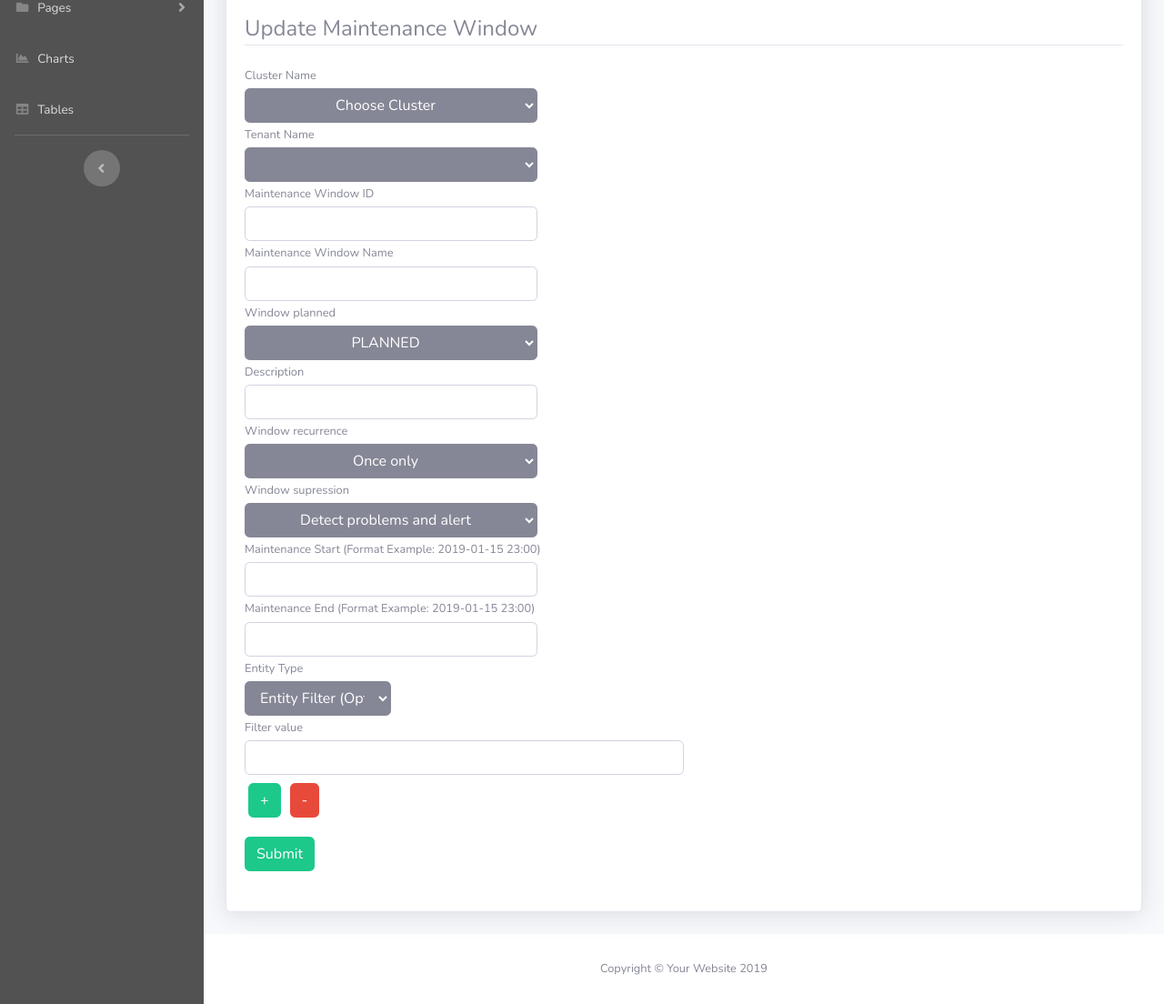
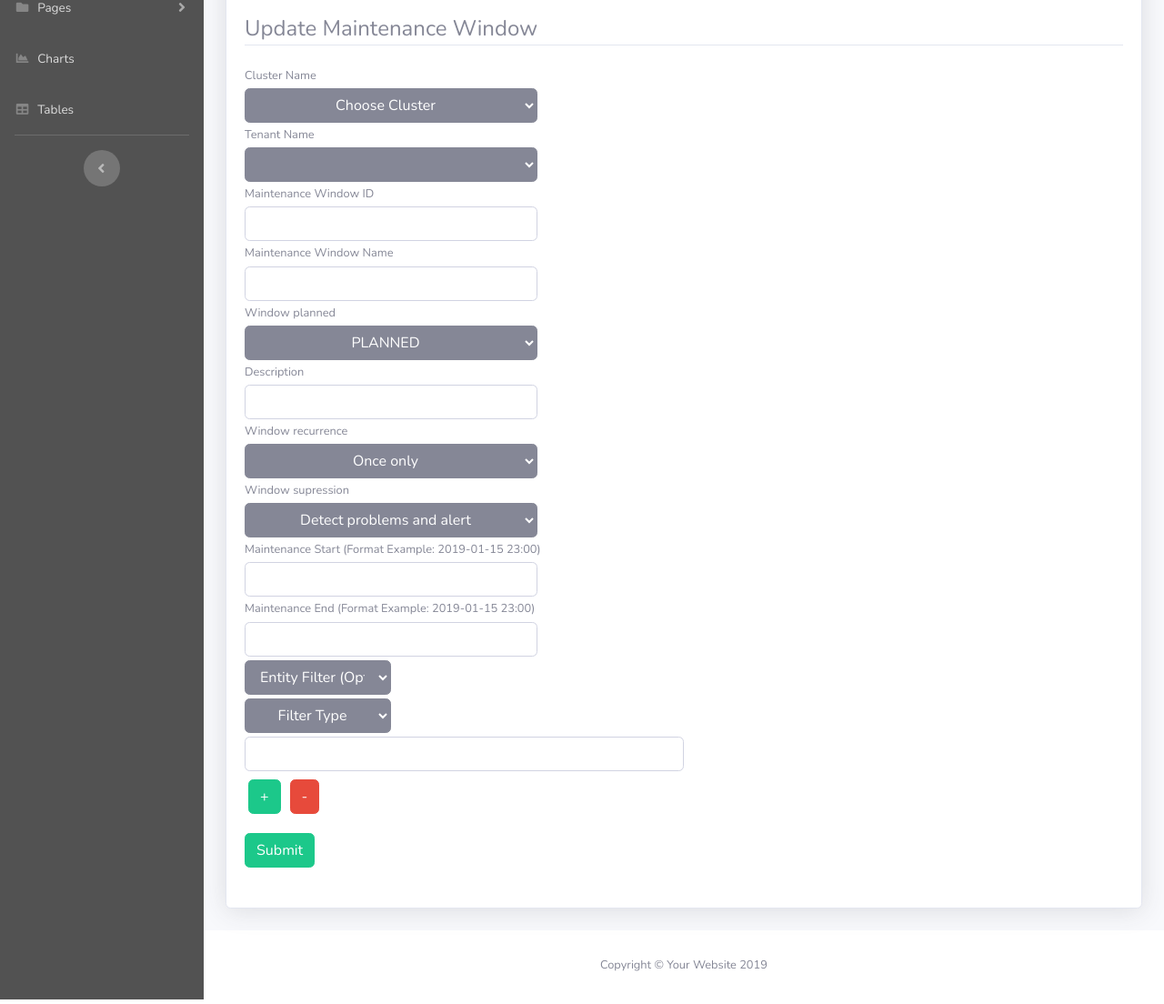
Before and after one commit to dt-self-service/self-service-app, a Django app: page /maintenance/update/ in a window 1280 px wide. Shown: the part 324-1428 px from the top of the page at 91% size. Run offline with Django 3.2, Linux system fonts and the light colour scheme; data that the repository does not hold is empty; some libraries are stand-ins or nearby versions.

Commit message:
Added TAGS_OR_ENTITIES and moved it to one line

```diff
--- a/maintenance/forms.py
+++ b/maintenance/forms.py
@@ -126,6 +126,11 @@ AVAILABLE_FILTER_FIELDS = [
         ("VMWARE_DATACENTER", "VMware Datacenter"),
 ]
 
+TAGS_OR_ENTITIES_CHOICE = [
+        ("","Filter Type"),
+        ("TAGS","Tags"),
+        ("ENTITIES","Entities"),
+]
 
 class create_maintenance_window(forms.Form):
     cluster_name = forms.ChoiceField(
@@ -377,13 +382,21 @@ class view_maintenance_window(forms.Form):
 class window_filters(forms.Form):
 
         entity_type = forms.ChoiceField(
-                label = "Entity Type",
+                label = "",
                 choices = AVAILABLE_FILTER_FIELDS,
                 widget=forms.Select(
                         attrs={'class': 'btn btn-secondary dropdown-toggle col-lg-2 col-sm-12 col-md-8'}
                 )
         )
+        tags_or_entities = forms.ChoiceField(
+                label = "",
+                choices = TAGS_OR_ENTITIES_CHOICE,
+                widget=forms.Select(
+                        attrs={'class': 'btn btn-secondary dropdown-toggle col-lg-2 col-sm-12 col-md-8'}
+                )
+        )
         filter_value = forms.CharField(
+                label = "",
                 max_length=100,
                 widget=forms.TextInput(
                         attrs={'class': 'form-control col-lg-6 col-sm-12 col-md-8'}
```
Also changed, not shown: maintenance/templates/maintenance/create.html (+5 -5 lines).
